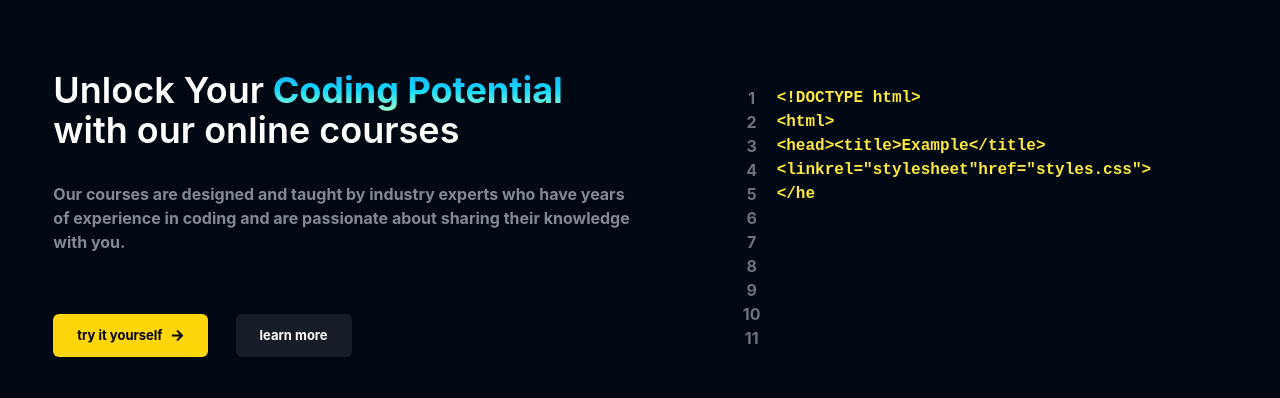
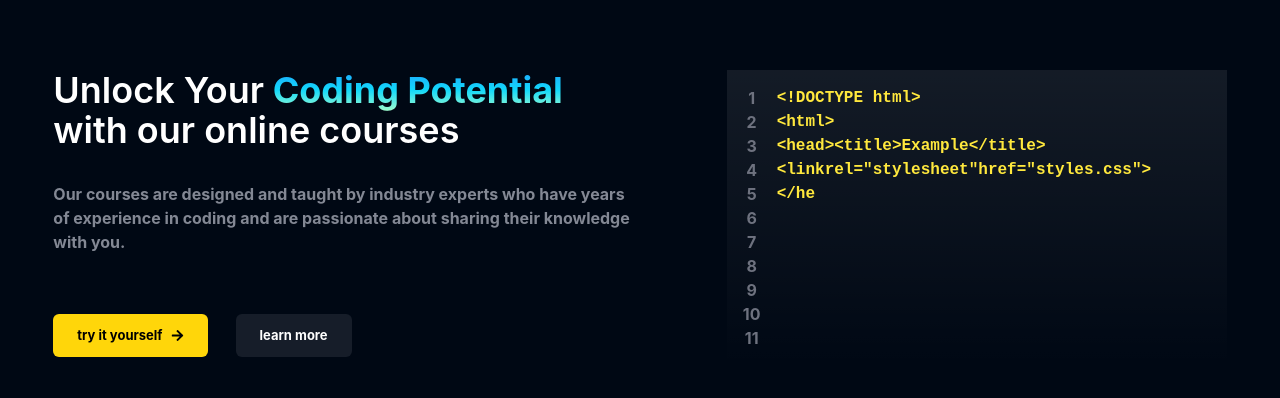
Before and after one commit to mayank2393/EduVation-Project, a React (Create React App) app: page / in a window 1280 px wide. Shown: the part 554-952 px from the top of the page. Built offline with nearby package versions, Linux system fonts and the light colour scheme.

Commit message:
fixing grad

```diff
--- a/src/components/core/HomePage/CodeBlocks.jsx
+++ b/src/components/core/HomePage/CodeBlocks.jsx
@@ -1,7 +1,7 @@
 import React from 'react'
 import Button from "../HomePage/Button"
 import HighlightText from './HighlightText'
-import {FaArrowRight} from "react-icons/fa"
+import { FaArrowRight } from "react-icons/fa"
 import { TypeAnimation } from 'react-type-animation'
 
 const CodeBlocks = ({
@@ -21,7 +21,7 @@ const CodeBlocks = ({
                     <Button active={ctabtn1.active} linkto={ctabtn1.linkto}>
                         <div className='flex gap-2 items-center'>
                             {ctabtn1.btnText}
-                    <FaArrowRight/>
+                            <FaArrowRight />
                         </div>
                     </Button>
 
@@ -34,7 +34,7 @@ const CodeBlocks = ({
             </div>
 
             {/*Section 2*/}
-     <div className=' h-fit  flex flex-row text-10[px] w-[100%] py-4 lg:w-[500px]'>
+            <div className=' h-fit  flex flex-row text-10[px] w-[100%] py-4 lg:w-[500px]' style={{background: 'linear-gradient(rgba(255, 255, 255, 0.08), rgba(255, 255, 255, 0))'}}>
                 {/*HW -> BG gradient*/}
 
                 <div className='text-center flex flex-col w-[10%] text-richblack-400 font-inter font-bold'>
@@ -57,10 +57,10 @@ const CodeBlocks = ({
                         repeat={Infinity}
                         cursor={true}
 
-            style = {
+                        style={
                             {
                                 whiteSpace: "pre-line",
-                    display:"block",
+                                display: "block",
                             }
                         }
                         omitDeletionAnimation={true}
@@ -68,8 +68,6 @@ const CodeBlocks = ({
                 </div>
 
             </div>
-
-
         </div>
     )
 }
```
Lines whose indentation alone changed are shown as unchanged.
